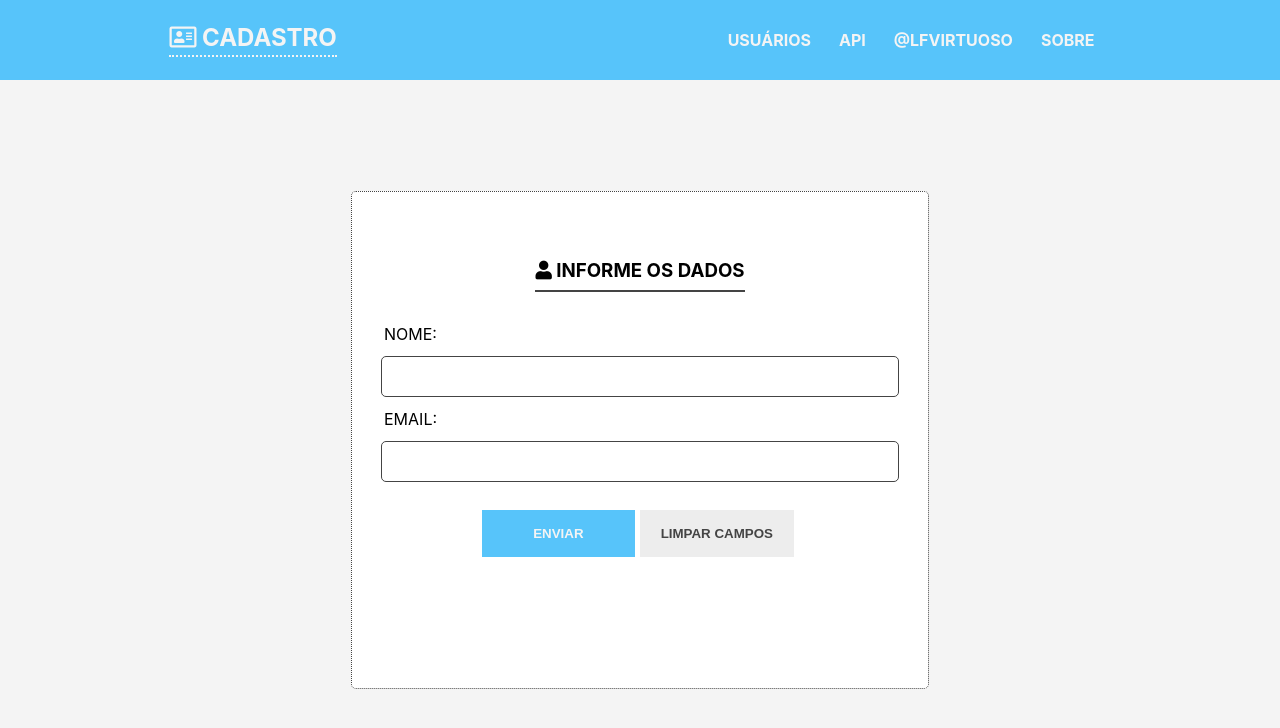
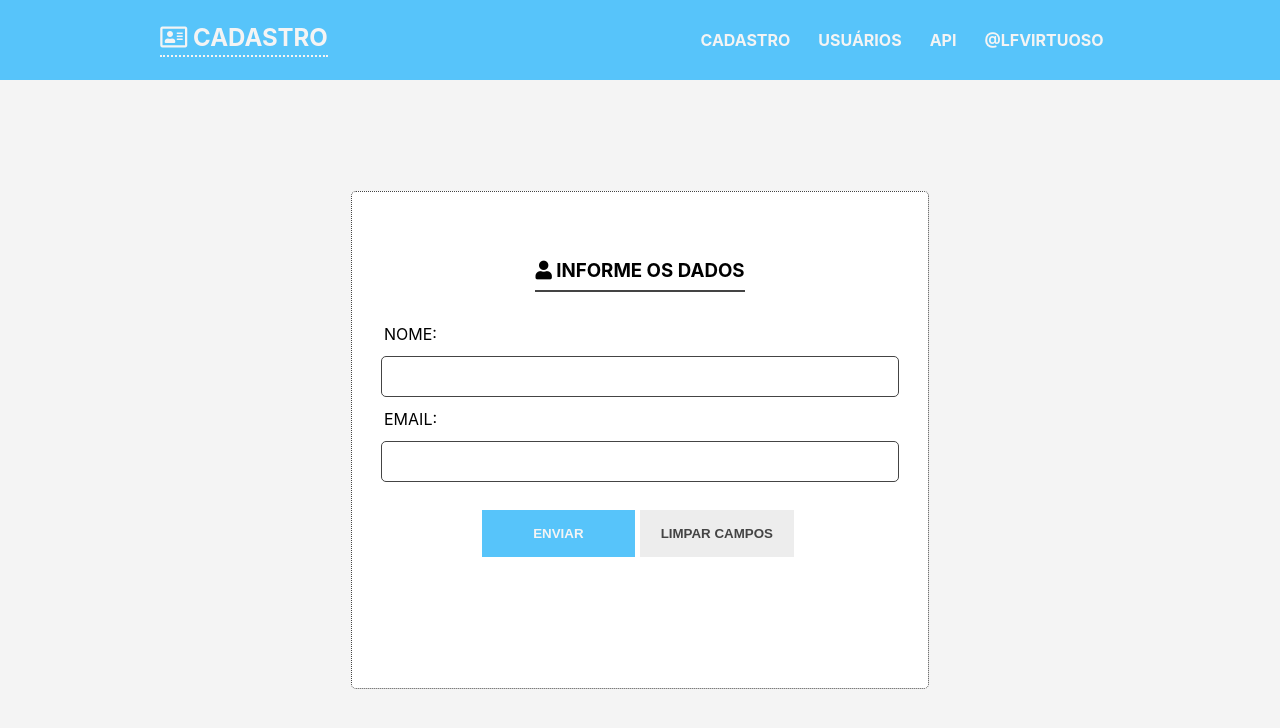
Before and after one commit to future4code/Filipe-Virtuoso, a React (Create React App) app in the folder semana7/register/: page / in a window 1280 px wide. Shown: the top 728 px of the page. Built offline with nearby package versions, Linux system fonts and the light colour scheme; the HTML template or start-up script is replaced by a standard one.

Commit message:
Adicionar menu

```diff
--- a/semana7/register/src/App.js
+++ b/semana7/register/src/App.js
@@ -7,16 +7,38 @@ import Form from './Components/Form';
 class App extends Component {
   constructor(props) {
     super(props);
-    this.state = {};
+    this.state = {
+      page: 1
+    };
   }
 
+  showUsers = () => {
+    if (this.state.page < 2) {
+      this.setState({ page: this.state.page + 1 });
+    }
+  };
+
+  showRegister = () => {
+    if (this.state.page > 1) {
+      this.setState({ page: this.state.page - 1 });
+    }
+  };
+
   render() {
+    console.log(this.state.page);
+    let page;
+    switch (this.state.page) {
+      case 1:
+        page = <Form />;
+        break;
+      case 2:
+        page = <h1>It works!</h1>;
+        break;
+    }
     return (
       <div className="App">
-        <Navbar />
-        <MainContainer>
-          <Form />
-        </MainContainer>
+        <Navbar showUsers={this.showUsers} showRegister={this.showRegister} />
+        <MainContainer>{page}</MainContainer>
       </div>
     );
   }
--- a/semana7/register/src/Components/Form/index.js
+++ b/semana7/register/src/Components/Form/index.js
@@ -1,5 +1,6 @@
 import React, { Component } from 'react';
 import * as S from './styled';
+import axios from 'axios';
 
 class Form extends Component {
   constructor(props) {
@@ -27,7 +28,7 @@ class Form extends Component {
       <S.FormWrapper>
         <S.Article>
           <S.Title>
-            <i class="fas fa-user"></i> Informe os dados
+            <i className="fas fa-user"></i> Informe os dados
           </S.Title>
           <S.Label>Nome:</S.Label>
           <S.Input
--- a/semana7/register/src/Components/Navbar/index.js
+++ b/semana7/register/src/Components/Navbar/index.js
@@ -1,15 +1,32 @@
 import React from 'react';
 import * as S from './styled';
 
-const Navbar = () => {
+const Navbar = props => {
   return (
     <S.NavbarWrapper>
       <S.Title>
-        <i class="far fa-address-card"></i> Cadastro
+        <i className="far fa-address-card"></i> Cadastro
       </S.Title>
       <S.Menu>
         <S.Item>
-          <S.Link href="">Usuários</S.Link>
+          <S.Link
+            href="#"
+            onClick={() => {
+              props.showRegister();
+            }}
+          >
+            Cadastro
+          </S.Link>
+        </S.Item>
+        <S.Item>
+          <S.Link
+            href="#"
+            onClick={() => {
+              props.showUsers();
+            }}
+          >
+            Usuários
+          </S.Link>
         </S.Item>
         <S.Item>
           <S.Link
@@ -24,9 +41,6 @@ const Navbar = () => {
             @lfvirtuoso
           </S.Link>
         </S.Item>
-        <S.Item>
-          <S.Link href="#">Sobre</S.Link>
-        </S.Item>
       </S.Menu>
     </S.NavbarWrapper>
   );
```
